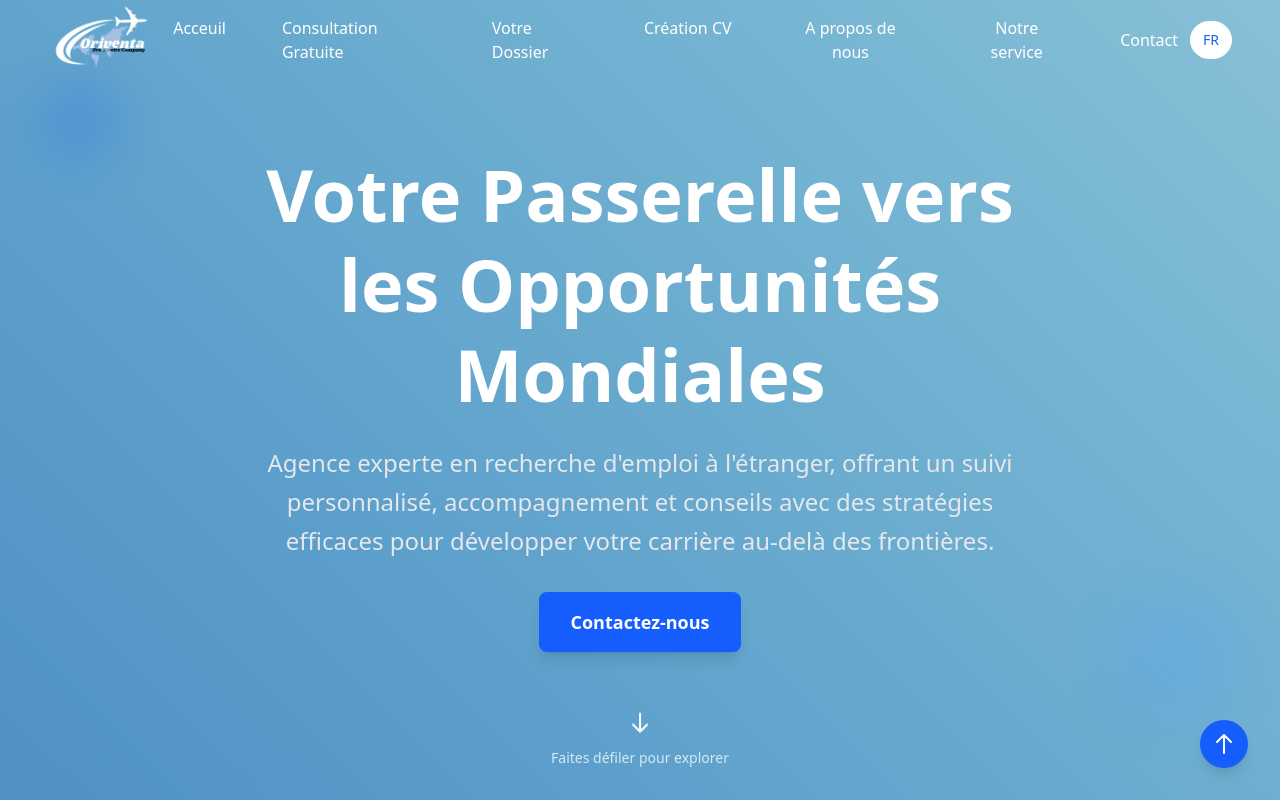
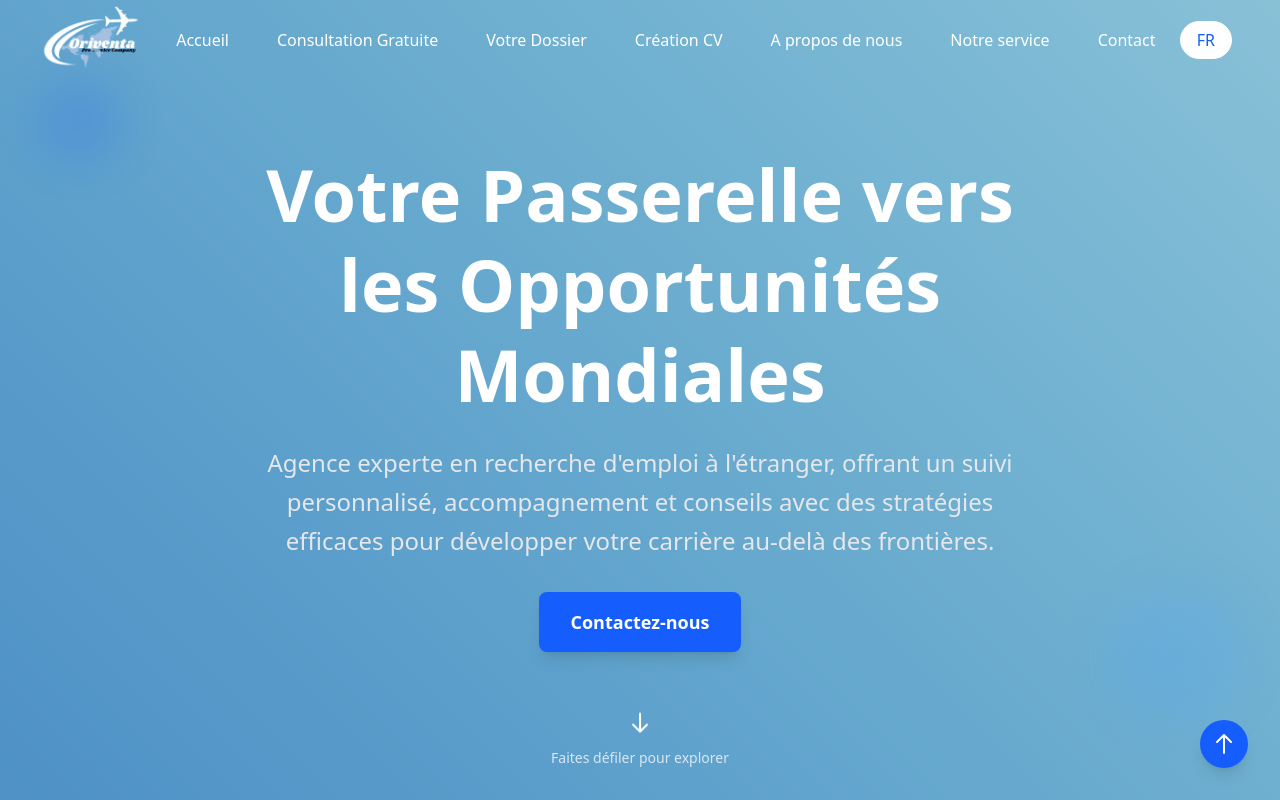
Before and after one commit to saifChebli/orienta-services, a React (Vite) app: page / in a window 1280 px wide. Shown: the top 800 px of the page. Built offline with nearby package versions, Linux system fonts and the light colour scheme; a web font is replaced by a local one.

Commit message:
fix navbar

```diff
--- a/src/components/About.jsx
+++ b/src/components/About.jsx
@@ -25,7 +25,7 @@ const About = () => {
   };
 
   return (
-    <section id="a-propos de nous" className="py-4 bg-gray-50">
+    <section id="a-propos-de-nous" className="py-4 bg-gray-50">
       <div className='-mt-24 max-w-7xl mx-auto flex justify-center items-center'>
 
         <img src={visaOriveta} className="object-cover" width={420} alt="" />
--- a/src/components/Header.jsx
+++ b/src/components/Header.jsx
@@ -1,94 +1,100 @@
 import React, { useState, useEffect } from "react";
 import { Bars3Icon, XMarkIcon } from "@heroicons/react/24/outline";
+import { Link } from "react-router-dom";
 import logo from "../assets/logo.png";
-import logoLight from '../assets/logo-light.png'
-import { Link } from "react-router-dom";
+import logoLight from "../assets/logo-light.png";
+
 const Header = () => {
   const [isScrolled, setIsScrolled] = useState(false);
   const [isMobileMenuOpen, setIsMobileMenuOpen] = useState(false);
 
   useEffect(() => {
-    const handleScroll = () => {
-      setIsScrolled(window.scrollY > 10);
-    };
-
+    const handleScroll = () => setIsScrolled(window.scrollY > 10);
     window.addEventListener("scroll", handleScroll);
     return () => window.removeEventListener("scroll", handleScroll);
   }, []);
 
-  const navigation = ["A propos de nous", "Notre service", "Contact"];
-  const navLinks = [{text : 'Consultation Gratuite' , link : "/consultation"} , {text : 'Votre Dossier' , link : "/dossier"} , {text : 'Création CV' , link : "/cv"} ];
+  const links = [
+    { text: "Accueil", type: "link", to: "/" },
+    { text: "Consultation Gratuite", type: "link", to: "/consultation" },
+    { text: "Votre Dossier", type: "link", to: "/dossier" },
+    { text: "Création CV", type: "link", to: "/cv" },
+    { text: "A propos de nous", type: "scroll", to: "a-propos-de-nous" },
+    { text: "Notre service", type: "scroll", to: "notre-service" },
+    { text: "Contact", type: "scroll", to: "contact" },
+  ];
 
-  const scrollToSection = (sectionId) => {
-    console.log(sectionId);
-
-    const element = document.getElementById(sectionId);
-    if (element) {
-      element.scrollIntoView({ behavior: "smooth" });
-    }
+  const handleScrollTo = (id) => {
+    const el = document.getElementById(id);
+    if (el) el.scrollIntoView({ behavior: "smooth" });
     setIsMobileMenuOpen(false);
   };
 
+  const linkClasses = `px-3 py-2 text-md font-medium cursor-pointer transition duration-200 hover:scale-105`;
+  const activeColor = isScrolled ? "text-blue-600" : "text-white";
+
   return (
     <header
-      className={`fixed top-0 left-0 right-0 z-50 transition-all duration-300 h-[80px] ${
-        isScrolled ? "bg-white shadow-lg text-blue-600" : "bg-transparent text-white"
+      className={`fixed top-0 left-0 right-0 z-50 h-[80px] transition-all duration-300 ${
+        isScrolled ? "bg-white shadow-md" : "bg-transparent"
       }`}
     >
       <div className="max-w-7xl mx-auto px-4 sm:px-6 lg:px-8 h-full">
-        <div className="flex justify-between items-center h-full ">
+        <div className="flex justify-between items-center h-full">
           {/* Logo */}
-          <div className="flex items-center">
-            <div className="ml-3">
-              <img src={isScrolled ? logo : logoLight} alt="" width={120} />
-            </div>
-          </div>
+          <Link to="/" className="flex items-center">
+            <img
+              src={isScrolled ? logo : logoLight}
+              alt="Logo"
+              width={120}
+              className="transition duration-300"
+            />
+          </Link>
 
-          {/* Desktop Navigation */}
-          <nav className="hidden md:flex space-x-8">
+          {/* Desktop Nav */}
+          <nav className="hidden md:flex space-x-6">
+            {links.map((item) =>
+              item.type === "link" ? (
                 <Link
-              to="/"
-              className={` ${isScrolled ? 'text-blue-600' : 'text-white'} hover:scale-120 transform cursor-pointer   px-3 py-2 text-md font-medium transition-colors duration-200`}
-            >
-              Acceuil
-            </Link>
-            {
-              navLinks.map((item , index) => (
-                <Link to={item.link}
-                key={item}
-                // onClick={() =>
-                //   scrollToSection(item.toLowerCase().replace(" ", "-"))
-                // }
-                className={` ${isScrolled ? 'text-blue-600' : 'text-white'} hover:scale-120 transform cursor-pointer   px-3 py-2 text-md font-medium transition-colors duration-200`}
+                  key={item.text}
+                  to={item.to}
+                  className={`${linkClasses} ${activeColor}`}
                 >
                   {item.text}
                 </Link>
-              ))
-            }
-            {navigation.map((item, index) => (
+              ) : (
                 <button
-                key={item}
-                onClick={() =>
-                  scrollToSection(item.toLowerCase().replace(" ", "-"))
-                }
-                className={` ${isScrolled ? 'text-blue-600' : 'text-white'} hover:scale-120 transform cursor-pointer  px-3 py-2 text-md font-medium transition-colors duration-200`}
+                  key={item.text}
+                  onClick={() => handleScrollTo(item.to)}
+                  className={`${linkClasses} ${activeColor}`}
                 >
-                {item}
+                  {item.text}
                 </button>
-            ))}
-
+              )
+            )}
           </nav>
 
-          {/* Language Switcher and Mobile Menu Button */}
+          {/* Actions */}
           <div className="flex items-center space-x-4">
-            <button className="hidden md:block px-3 py-2 text-sm font-medium bg-white text-blue-600 border border-white rounded-full transition-colors duration-200">
+            {/* Language */}
+            <button
+              className={`hidden md:block px-4 py-1.5 rounded-full border transition ${
+                isScrolled
+                  ? "bg-blue-600 text-white border-blue-600 hover:bg-blue-700"
+                  : "bg-white text-blue-600 border-white hover:bg-gray-100"
+              }`}
+            >
               FR
             </button>
 
-            {/* Mobile menu button */}
+            {/* Mobile Menu Toggle */}
             <button
-              onClick={() => setIsMobileMenuOpen(!isMobileMenuOpen)}
-              className="md:hidden p-2 rounded-md text-gray-700 hover:text-blue-600 hover:bg-gray-100"
+              onClick={() => setIsMobileMenuOpen((prev) => !prev)}
+              className={`md:hidden p-2 rounded-md transition ${
+                isScrolled ? "text-blue-600" : "text-white"
+              }`}
+              aria-expanded={isMobileMenuOpen}
+              aria-label="Toggle menu"
             >
               {isMobileMenuOpen ? (
                 <XMarkIcon className="h-6 w-6" />
@@ -98,28 +104,39 @@ const Header = () => {
             </button>
           </div>
         </div>
+      </div>
 
-        {/* Mobile Navigation */}
-        {isMobileMenuOpen && (
-          <div className="md:hidden">
-            <div className="px-2 pt-2 pb-3 space-y-1 sm:px-3 bg-white border-t">
-              {navigation.map((item) => (
+      {/* Mobile Nav */}
+      <div
+        className={`md:hidden absolute top-[80px] left-0 w-full bg-white shadow-md transition-all duration-300 ${
+          isMobileMenuOpen ? "max-h-[400px] opacity-100" : "max-h-0 opacity-0"
+        } overflow-hidden`}
+      >
+        <div className="flex flex-col px-4 py-4 space-y-2">
+          {links.map((item) =>
+            item.type === "link" ? (
+              <Link
+                key={item.text}
+                to={item.to}
+                onClick={() => setIsMobileMenuOpen(false)}
+                className="text-gray-700 hover:text-blue-600 px-3 py-2 rounded-lg"
+              >
+                {item.text}
+              </Link>
+            ) : (
               <button
-                  key={item}
-                  onClick={() =>
-                    scrollToSection(item.toLowerCase().replace(" ", "-"))
-                  }
-                  className="text-gray-700 hover:text-blue-600 block px-3 py-2 text-base font-medium w-full text-left"
+                key={item.text}
+                onClick={() => handleScrollTo(item.to)}
+                className="text-gray-700 hover:text-blue-600 text-left px-3 py-2 rounded-lg"
               >
-                  {item}
+                {item.text}
               </button>
-              ))}
-              <button className="text-gray-700 hover:text-blue-600 block px-3 py-2 text-base font-medium w-full text-left">
-                Français
+            )
+          )}
+          <button className="px-4 py-2 bg-blue-600 text-white rounded-full hover:bg-blue-700">
+            FR
           </button>
         </div>
-          </div>
-        )}
       </div>
     </header>
   );
```
Lines whose indentation alone changed are shown as unchanged.
